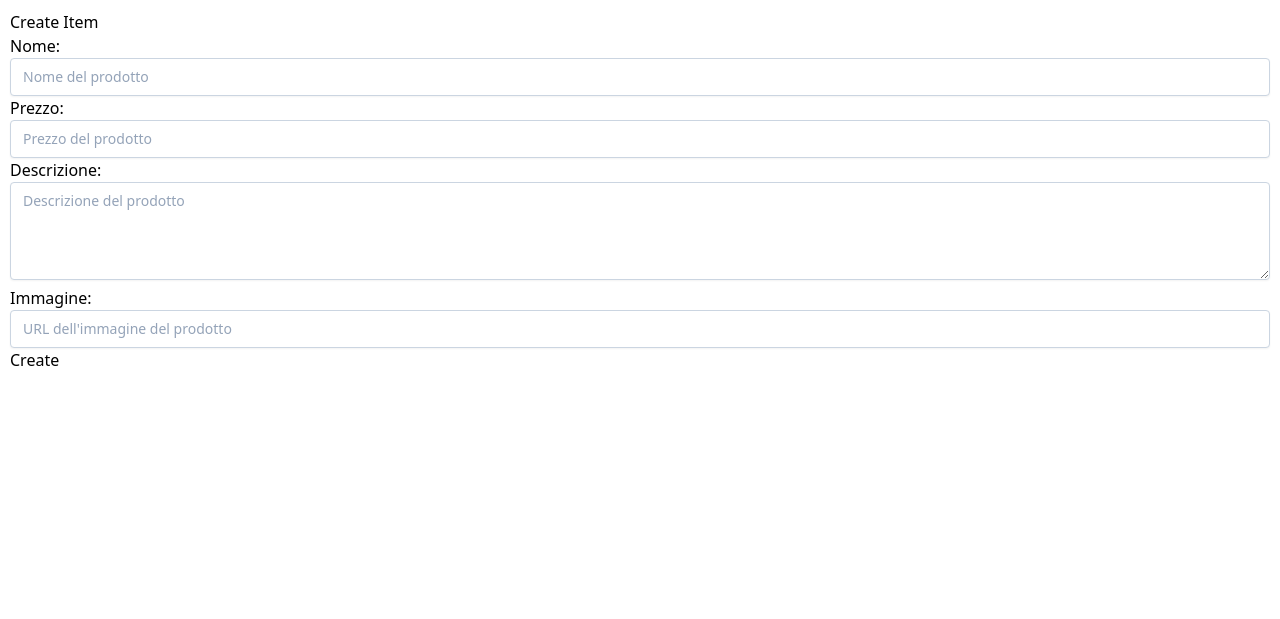
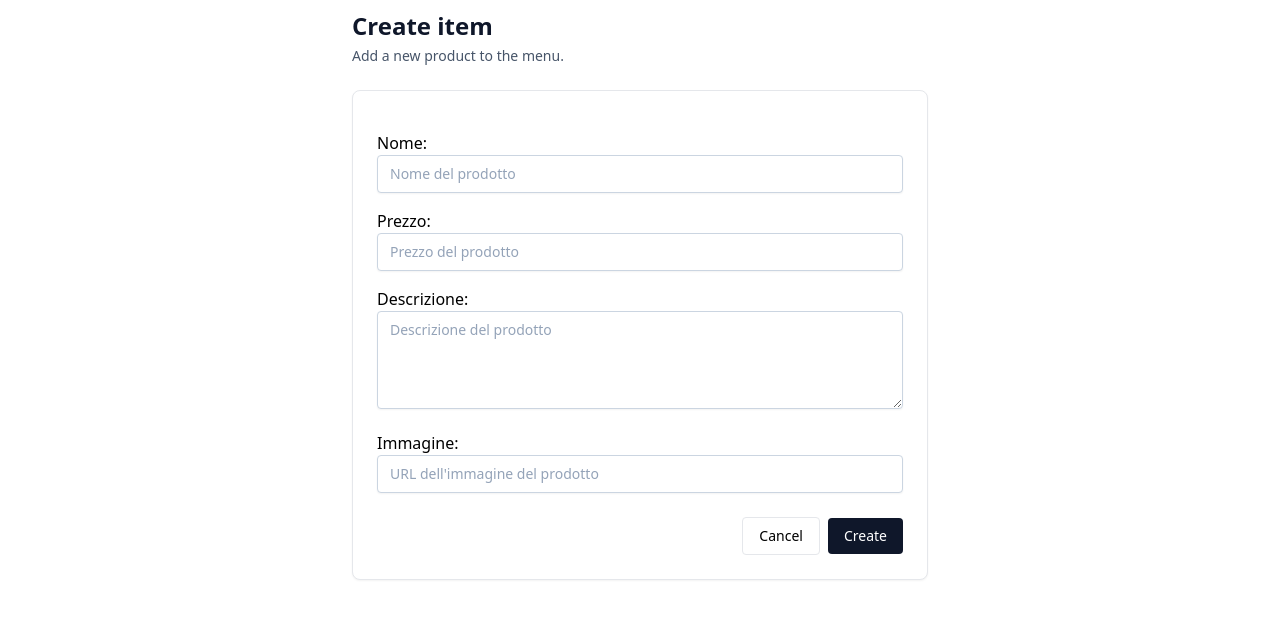
Before and after one commit to mrcz88/djmenu, a Django app: page /menu/items/create/ in a window 1280 px wide. Shown: the part 45-664 px from the top of the page. Run offline with Django 5.2, Linux system fonts and the light colour scheme; a user stored in the database is signed in; some libraries are stand-ins or nearby versions.

Commit message:
form con tailwind

```diff
--- a/menu/templates/menu/create_item.html
+++ b/menu/templates/menu/create_item.html
@@ -1,9 +1,31 @@
 {% extends 'menu/base.html' %}
 {% block content %}
-<h1>Create Item</h1>
-<form method="post">
-    {% csrf_token %}
-    {{ form.as_p }}
-    <button type="submit">Create</button>
-</form>
+<div class="max-w-xl mx-auto">
+    <div class="mb-6">
+        <h1 class="text-2xl font-semibold text-slate-900">Create item</h1>
+        <p class="mt-1 text-sm text-slate-600">Add a new product to the menu.</p>
+    </div>
+
+    <div class="rounded-lg border bg-white p-6 shadow-sm">
+        <form method="post" class="space-y-4">
+            {% csrf_token %}
+
+            <div class="space-y-4">
+                {{ form.as_p }}
+            </div>
+
+            <div class="flex items-center justify-end gap-2 pt-2">
+                <a class="rounded border px-4 py-2 text-sm hover:bg-gray-50" href="{% url 'menu:item_list' %}">
+                    Cancel
+                </a>
+                <button
+                    type="submit"
+                    class="rounded bg-slate-900 px-4 py-2 text-sm font-medium text-white hover:bg-slate-800"
+                >
+                    Create
+                </button>
+            </div>
+        </form>
+    </div>
+</div>
 {% endblock %}
```
